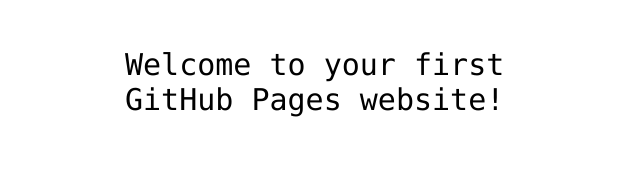
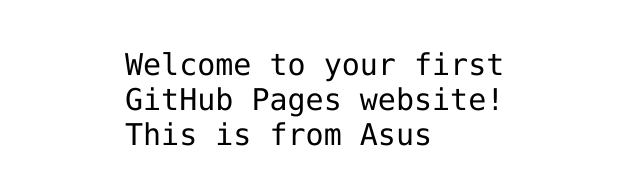
Before and after one commit to sunilvadapalli/hello-world, a plain HTML site: page index.html in a window 1280 px wide. Shown: the part 341-526 px from the top of the page, without its empty margins (315-955 px from the left). Drawn offline with Linux system fonts and the light colour scheme.

Commit message:
Update index.html

```diff
--- a/index.html
+++ b/index.html
@@ -12,7 +12,7 @@
 <img src="https://octodex.github.com/images/daftpunktocat-thomas.gif" id="octocat" alt="octocat-gif" />
 
 <!-- Change this code here by copy and pasting your template on line 15 -->
-<p>Welcome to your first GitHub Pages website!</p>
+<p>Welcome to your first GitHub Pages website! This is from Asus</p>
 
 </body>
 </html>
```
